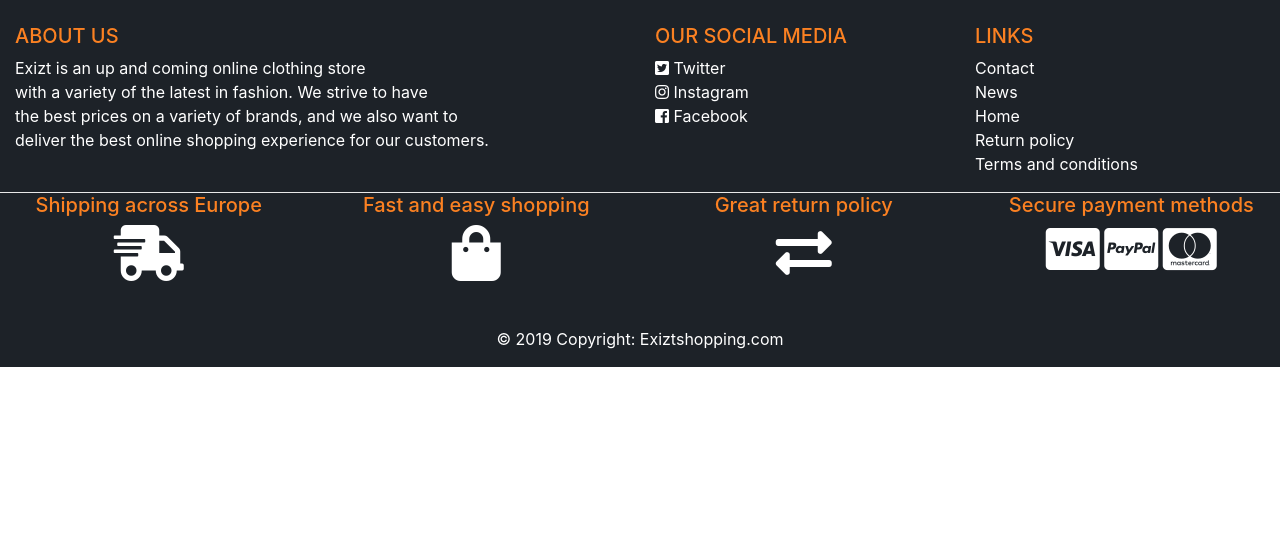
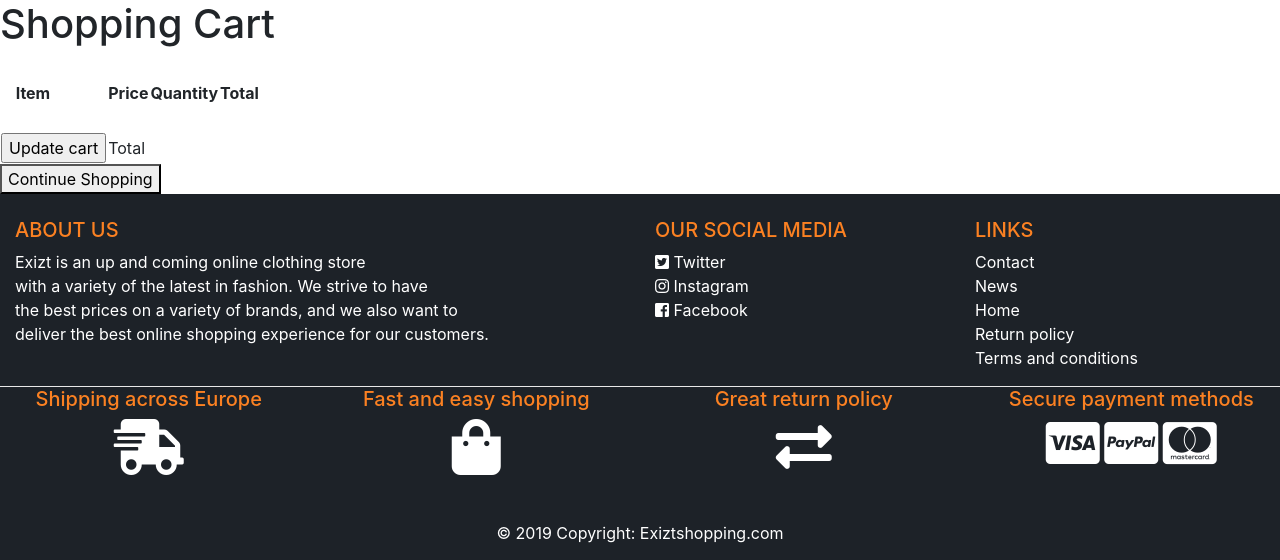
Before and after one commit to cjohansen96/APPGRUPPE2, a PHP site: page /cart.php in a window 1280 px wide. Shown: the part 74-634 px from the top of the page. Run offline with PHP 8.4, Linux system fonts and the light colour scheme; data that the repository does not hold is empty; some libraries are stand-ins or nearby versions.

Commit message:
Update cart.php

```diff
--- a/cart.php
+++ b/cart.php
@@ -1,50 +1,67 @@
+<?php
+session_start();
+require 'top.php';
+
+
+?>
+
 <!DOCTYPE html>
-<html lang="en">
+<html>
+
 <head>
-	<title>Cart</title>
-	<meta charset="utf-8">
-	<meta name="viewport" content="width=device-width, initial-scale=1">
-	<link rel="stylesheet" type="text/css" href="css/style_cart.css">
+	<style>
+
+</style>
+	<title>Clothes</title>
+	<link rel="stylesheet" type="text/css" href="css/style_clothes.css">
+	<script src="js/cart.js" async></script>
 </head>
 
-<?php
-require 'top.php';
-?>
+<body>
+	<h1>Shopping Cart</h1>
 
-<body>
-	<div class="container row">
-		<?php
-		require 'includes/dbh.inc.php';
-		/* php kode for å koble til og hente data fra databasen */
-		$query = 'SELECT * FROM Clothes ORDER by IdClothes ASC';
-		$result = mysqli_query($conn,$query);
+  <a href="{#cart.urls.continueShopping}" class="continue-shopping">Continue Shopping</a>
+  <a href="{#cart.urls.checkout}" class="checkout-button">Checkout</a>
+  <table cellspacing="0" class="shopping-cart">
+    <thead>
+      <tr class="headings">
+        <th class="link">&nbsp;</td>
+        <th class="product">Item</td>
+        <th class="price">Price</td>
+        <th class="quantity">Quantity</td>
+        <th class="price">Total</td>
+      </tr>
+    </thead>
+    <tbody>
 
-		if ($result):
-			if (mysqli_num_rows($result)>0):
-				while ($Clothes = mysqli_fetch_assoc($result)):
-					//print_r($Clothes);
-					?>
-					<div style="margin-top: 10px;" class="col-sm-4 col-md-3">
-						<form method="post" action="clothing.php?action=add&id=<?php echo $Clothes['IdClothes'];?>">
-							<div class="products" style="height: 400px;">
-								<img src="Bilder/clothes/<?php echo $Clothes ['ProductImage'];?>" class="img-fluid"/>
-								<h4 class="text-info"><?php echo $Clothes['Name'];?></h4>
-								<h4>£ <?php echo $Clothes['Price'];?></h4>
-								<input type="text" name="quantity" class="form-control" value="1"/>
-								<input type="hidden" name="name" value="<?php echo $Clothes['Name'];?>" />
-								<input type="hidden" name="price" value="<?php echo $Clothes['Price'];?>" />
-								<input type="submit" name="add_to_cart" class="btn btn-info"
-									   value="Add to cart" style="margin-top: 10px;" />
-							</div>
-						</form>
+      <tr>
+        <td class="link"><label></label></td>
+        <td class="product">
+          <div class="product-img"><a></a></div>
+          <div class="product-name">
+            <a href="{#product.url}"></a>
+          </div>
+        </td>
+        <td class="price">
+        </td>
+        <td class="quantity">
+        </td>
+        <td class="price"></td>
+      </tr>
 
-					</div>
-					<?php
-				endwhile;
-			endif;
-		endif;
-		?>
-	</div>
+      <tr class="totals">
+        <td colspan="2"><input type="submit" name="submit" value="Update cart" /></td>
+        <td class="quantity-span" colspan="2">Total</td>
+        <td class="price"></td>
+      </tr>
+    </tbody>
+  </table>
+
+  </div>
+
+<div style="clear: both;"></div>
+<button submit href="index.php" class="continue-shopping">Continue Shopping</button>
+<a href="" class="checkout-button">Checkout</a>
 </body>
 
 <?php
```
